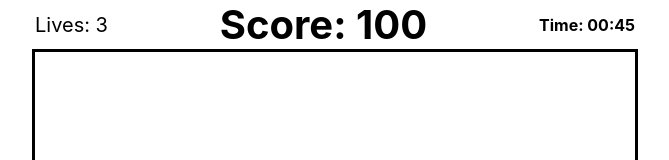
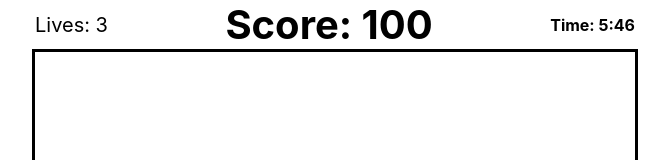
Before and after one commit to jaeyeong04/world-hardest-game-clone, a React (Create React App) app: page / in a window 1280 px wide. Shown: the top 160 px of the page, without its empty margins (305-974 px from the left). Built offline with nearby package versions, Linux system fonts and the light colour scheme.

Commit message:
feat: [GameRecord] displays elapsed time

```diff
--- a/src/components/molecules/GameRecord.tsx
+++ b/src/components/molecules/GameRecord.tsx
@@ -1,6 +1,8 @@
 import { Text } from "../atoms/Text";
 import { TextUsage } from "../../constants/enum";
 import styled from "styled-components";
+import useTimer from "../../hooks/useTimer";
+import { useEffect } from "react";
 
 const GameRecordContainer = styled.div`
   display: flex;
@@ -10,12 +12,21 @@ const GameRecordContainer = styled.div`
   justify-content: space-between;
 `;
 
+//time을 화면에 표시하기 위해 format하는 함수
+//time은 초 단위로 저장되어 있으므로, ss.ms 형식으로 변환하여 표시
+const formatTime = (time: number) => {
+  const seconds = Math.floor(time);
+  const milliseconds = Math.floor((time - seconds) * 100);
+  return `${seconds}:${milliseconds.toString().padStart(2, "0")}`;
+};
+
 export const GameRecord = () => {
+  const time = useTimer();
   return (
     <GameRecordContainer>
       <Text usage={TextUsage.LIVES}>Lives: 3</Text>
       <Text usage={TextUsage.SCORE}>Score: 100</Text>
-      <Text usage={TextUsage.TIME}>Time: 00:45</Text>
+      <Text usage={TextUsage.TIME}>Time: {formatTime(time)}</Text>
     </GameRecordContainer>
   );
 };
```
